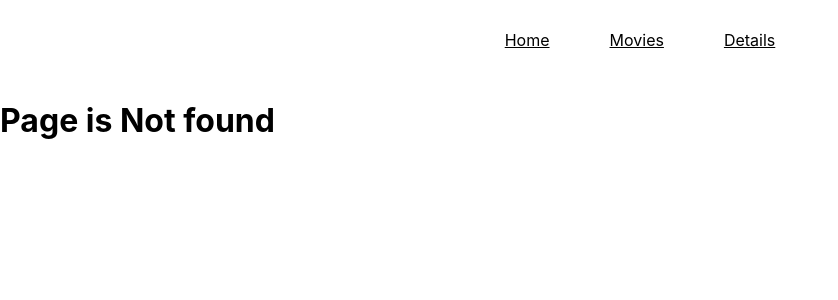
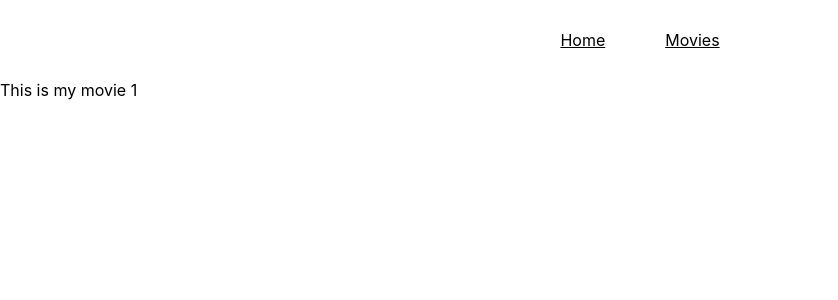
Before and after one commit to Mykhailo-Gogol/goit-react-hw-04-movies, a React (Create React App) app: page /movies/1 in a window 1280 px wide. Before the commit this address had no page. Shown: the top 300 px of the page, without its empty margins (0-838 px from the left). Built offline with nearby package versions, Linux system fonts and the light colour scheme.

Commit message:
Додає шлях через MovieView до MovieDetails

```diff
--- a/src/App.js
+++ b/src/App.js
@@ -34,20 +34,13 @@ function App() {
         >
           Movies
         </NavLink>
-        <NavLink
-          exact
-          to="/details"
-          className="NavLink"
-          activeClassName="NavLink--active"
-        >
-          Details
-        </NavLink>
       </nav>
 
       <Switch>
         <Route exact path="/" component={HomeView} />
-        <Route exact path="/movies" component={MoviesView} />
-        <Route exact path="/details" component={MovieDetailsView} />
+        <Route path="/movies/:movieId" component={MovieDetailsView} />
+        <Route path="/movies" component={MoviesView} />
+
         <Route component={NotFoundView} />
       </Switch>
     </>
--- a/src/components/MovieItem/index.js
+++ b/src/components/MovieItem/index.js
@@ -1,3 +1,12 @@
+import {
+  // BrowserRouter,
+  // Route,
+  NavLink,
+  // Switch,
+  // useRouteMatch,
+  // useParams,
+} from "react-router-dom";
+
 import { makeStyles } from "@material-ui/core/styles";
 import Card from "@material-ui/core/Card";
 import CardActionArea from "@material-ui/core/CardActionArea";
@@ -25,13 +34,18 @@ const useStyles = makeStyles({
   baseTitle: {
     fontSize: 20,
   },
+  baseLink: {
+    textDecoration: "none",
+    color: "inherit",
+  },
 });
 
-const MovieItem = ({ title, overview }) => {
+const MovieItem = ({ id, title, overview, url }) => {
   const classes = useStyles();
   return (
     <li className={classes.baseItem}>
       <Card className={classes.root}>
+        <NavLink exact to={`${url}/${id}`} className={classes.baseLink}>
           <CardActionArea>
             <CardMedia
               className={classes.media}
@@ -57,6 +71,7 @@ const MovieItem = ({ title, overview }) => {
               </Typography>
             </CardContent>
           </CardActionArea>
+        </NavLink>
         <CardActions>
           <Button size="small" color="primary">
             Share
--- a/src/components/MovieList/index.js
+++ b/src/components/MovieList/index.js
@@ -13,7 +13,7 @@ const useStyles = makeStyles({
   },
 });
 
-const MovieList = ({ trending }) => {
+const MovieList = ({ trending, url }) => {
   const [films, setFilms] = useState([]);
   useEffect(() => {
     trending().then(({ results }) => setFilms(results));
@@ -26,7 +26,13 @@ const MovieList = ({ trending }) => {
       <h1 className={classes.baseHeading}>Movies</h1>
       <ul className={classes.baseList}>
         {films.map(({ id, title, overview }) => (
-          <MovieItem key={id} title={title} overview={overview} />
+          <MovieItem
+            key={id}
+            id={id}
+            title={title}
+            overview={overview}
+            url={url}
+          />
         ))}
       </ul>
     </>
--- a/src/views/MovieDetailsView.js
+++ b/src/views/MovieDetailsView.js
@@ -1,9 +1,5 @@
-import React from "react";
+const MovieDetailsView = ({ match }) => {
+  return <div>This is my movie {match.params.movieId}</div>;
+};
 
-export default function MovieDetailsView() {
-  return (
-    <div>
-      <h1>This is my awesome MovieDetailsView.</h1>
-    </div>
-  );
-}
+export default MovieDetailsView;
--- a/src/views/MoviesView.js
+++ b/src/views/MoviesView.js
@@ -8,7 +8,7 @@ class MoviesView extends Component {
   render() {
     return (
       <div>
-        <MovieList trending={trending} />
+        <MovieList trending={trending} url={this.props.match.url} />
       </div>
     );
   }
```
Lines whose indentation alone changed are shown as unchanged.
